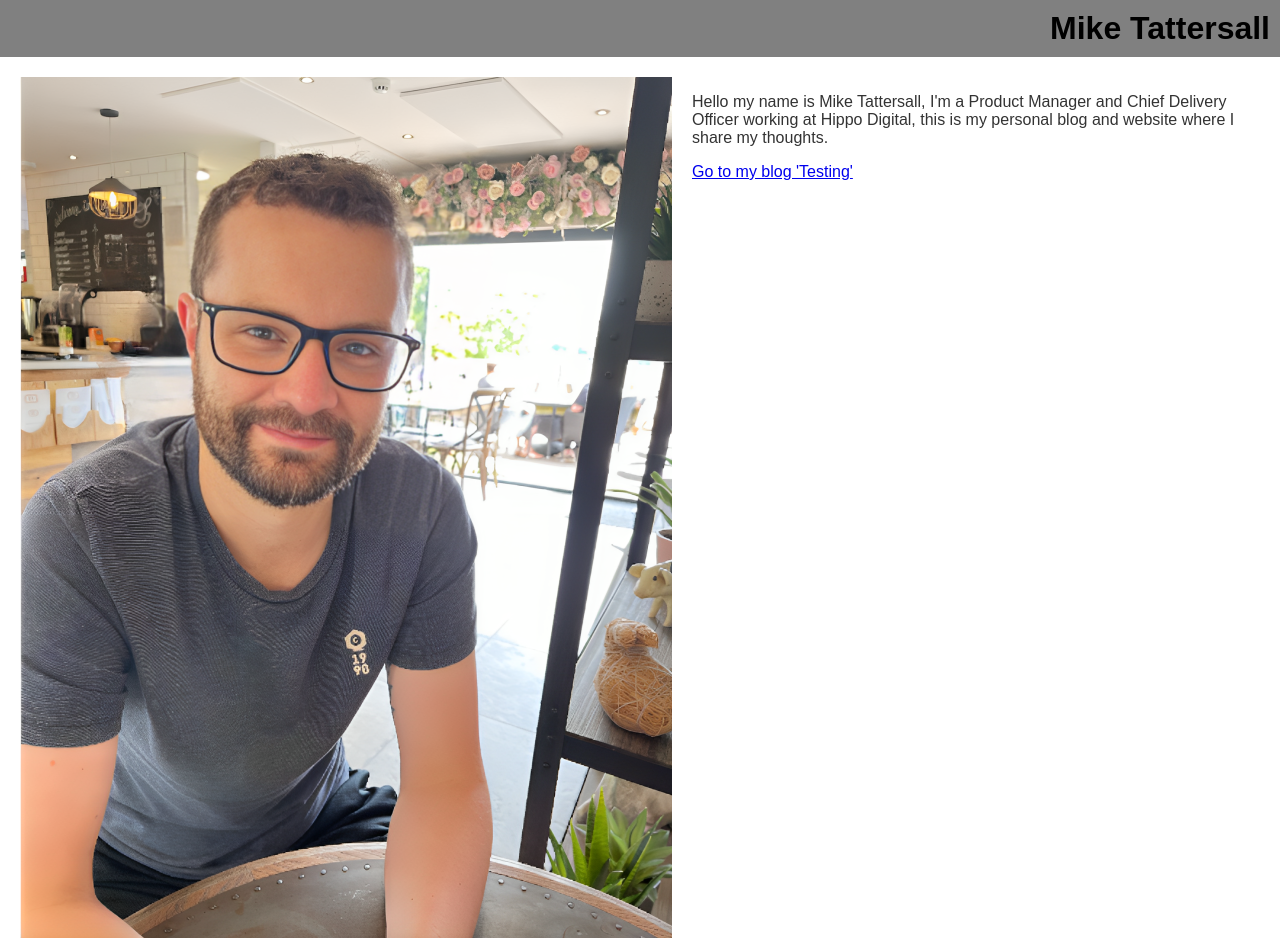
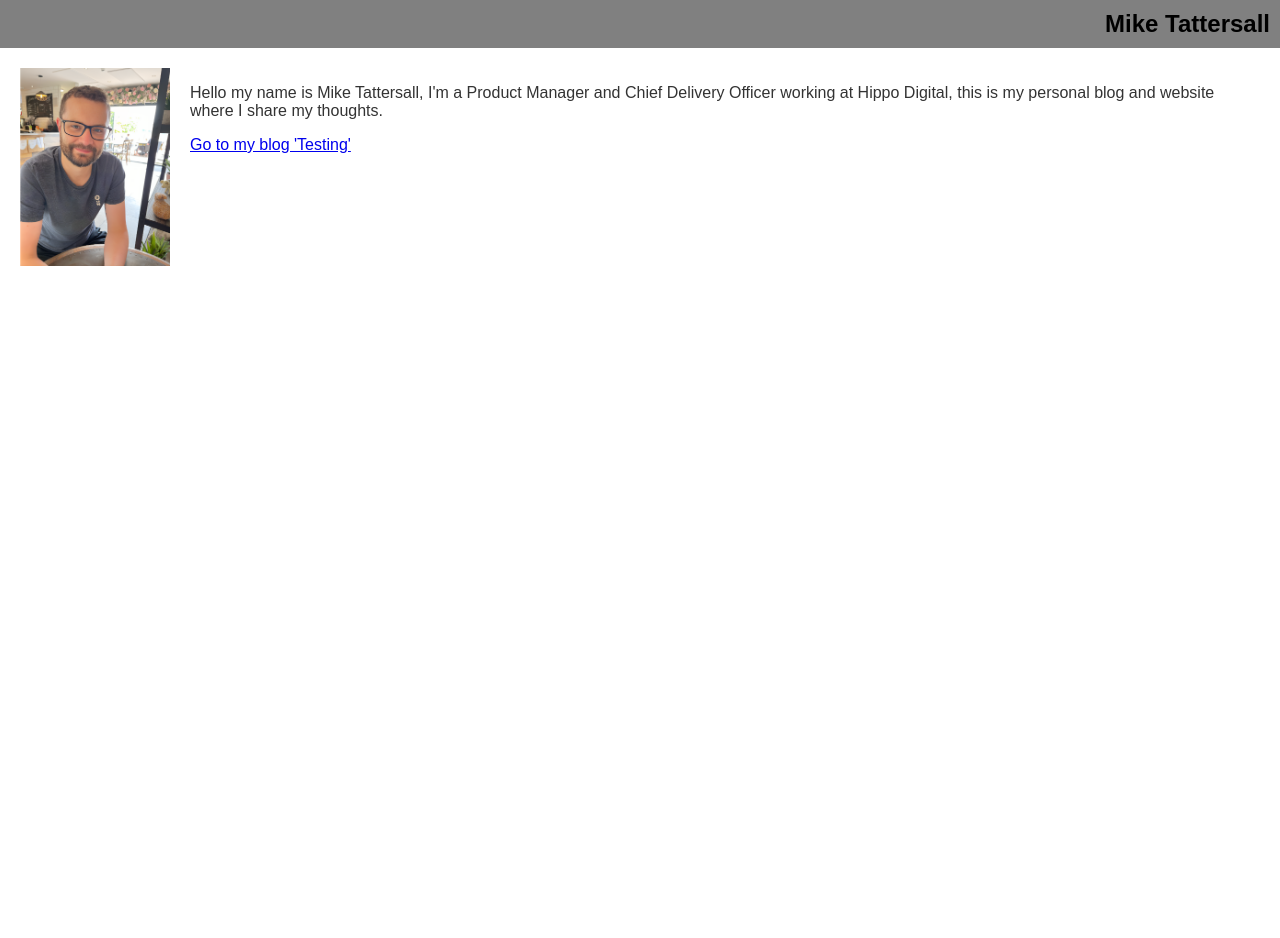
Before and after one commit to MikeT18/mike-website, a plain HTML site: page index.html in a window 1280 px wide. After the commit the page ends 800 px from the top, so only its background shows below. Drawn offline with Linux system fonts and the light colour scheme.

Commit message:
Update style.css

```diff
--- a/style.css
+++ b/style.css
@@ -10,19 +10,25 @@ header {
     background-color: grey;
     padding: 10px;
     text-align: right;
+    width: 100%;
+    box-sizing: border-box;
 }
 
 .name {
     margin: 0;
     color: black;
+    font-size: 24px;
 }
 
 main {
     padding: 20px;
+    clear: both; /* Clears the floating image */
 }
 
 .profile-img {
     display: block;
     float: left;
     margin-right: 20px;
+    width: 150px; /* Adjust size as needed */
+    height: auto;
 }
```
